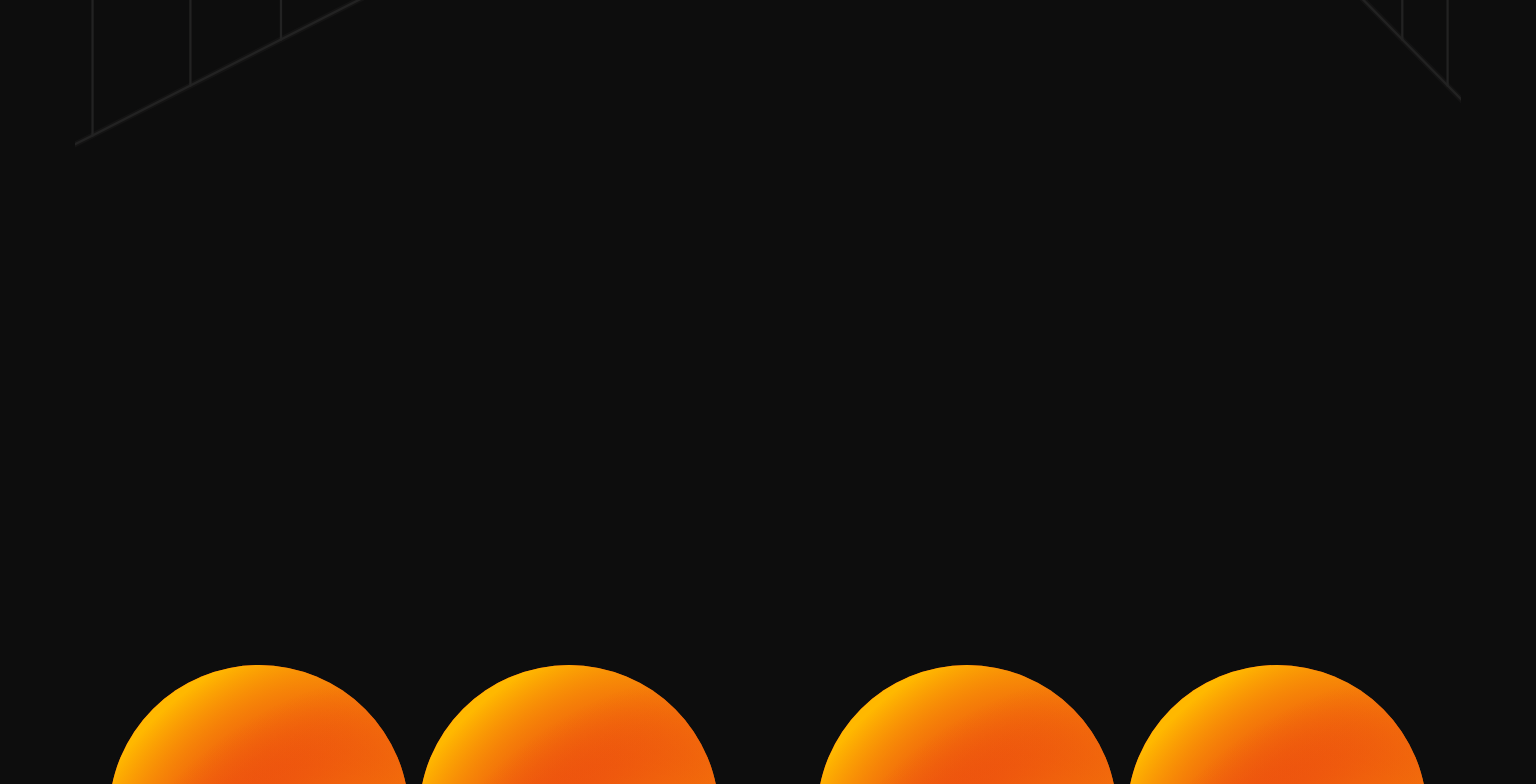
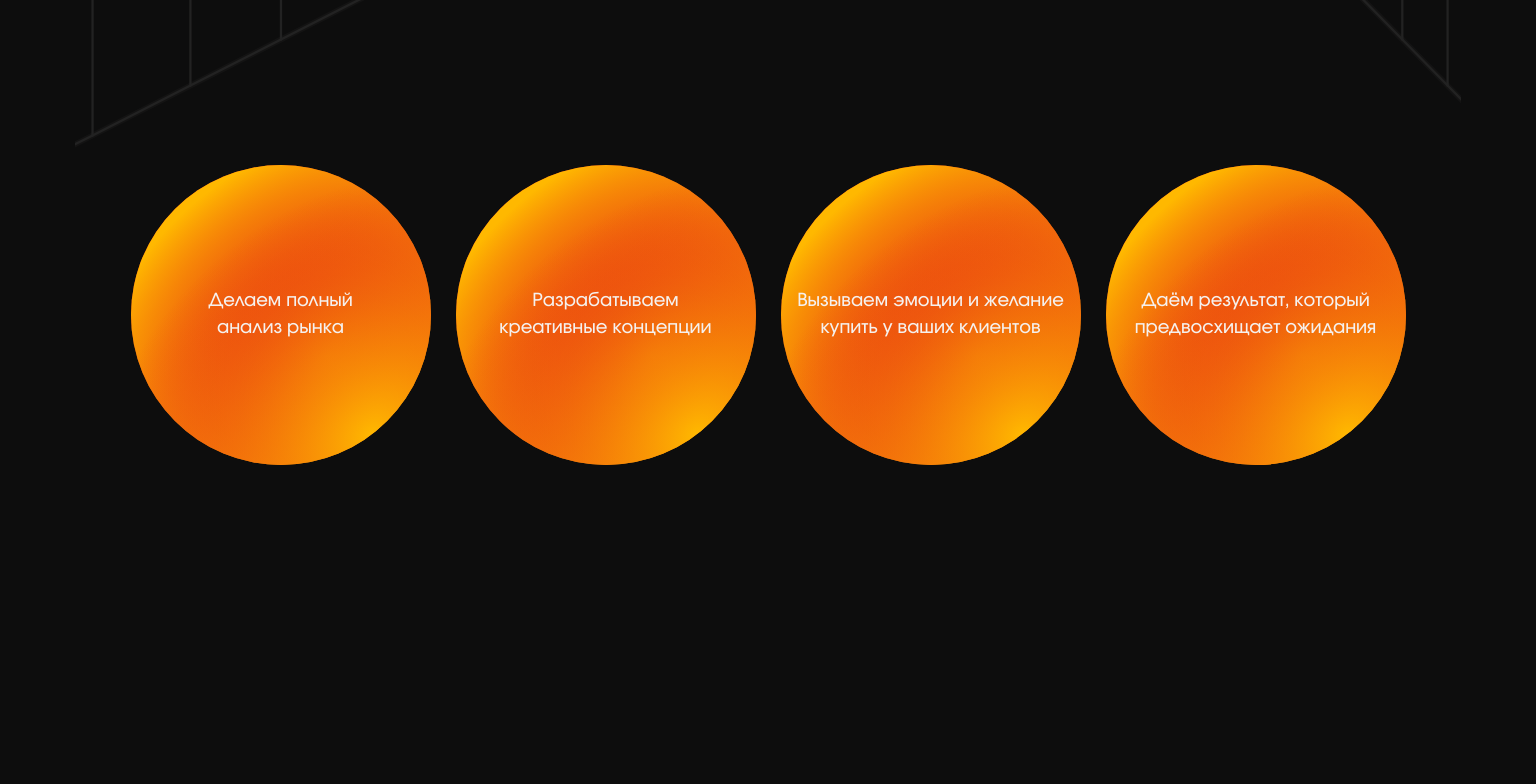
Before and after one commit to Olga-Tsygankova/mst, a React (Vite) app: page / in a window 1536 px wide. Shown: the part 1260-2044 px from the top of the page. Built offline with nearby package versions, Linux system fonts and the light colour scheme.

Commit message:
feat: end section About

```diff
--- a/src/components/About/style.module.css
+++ b/src/components/About/style.module.css
@@ -1,7 +1,7 @@
 .about {
     position: relative;
-    top: 0;
-    margin: -45px -10px;
+    top: -500px;
+    margin: -45px -32px;
     padding: 45px 0;
 }
 
@@ -13,10 +13,10 @@
     gap: 25px;
 }
 
-.aboutLeft,
+/* .aboutLeft,
 .aboutRight {
     width: 100%;
-}
+} */
 
 .left__first,
 .left__second,
@@ -87,6 +87,12 @@
         overflow: hidden;
     }
 
+    .about,
+    .aboutLeft,
+    .aboutRight {
+        gap: 40px;
+    }
+
     .left__first,
     .left__second,
     .right__first,
@@ -109,3 +115,11 @@
         max-width: none;
     }
 }
+
+@media (min-width: 1440px) {
+    .about,
+    .aboutLeft,
+    .aboutRight {
+        gap: 25px;
+    }
+}
```
